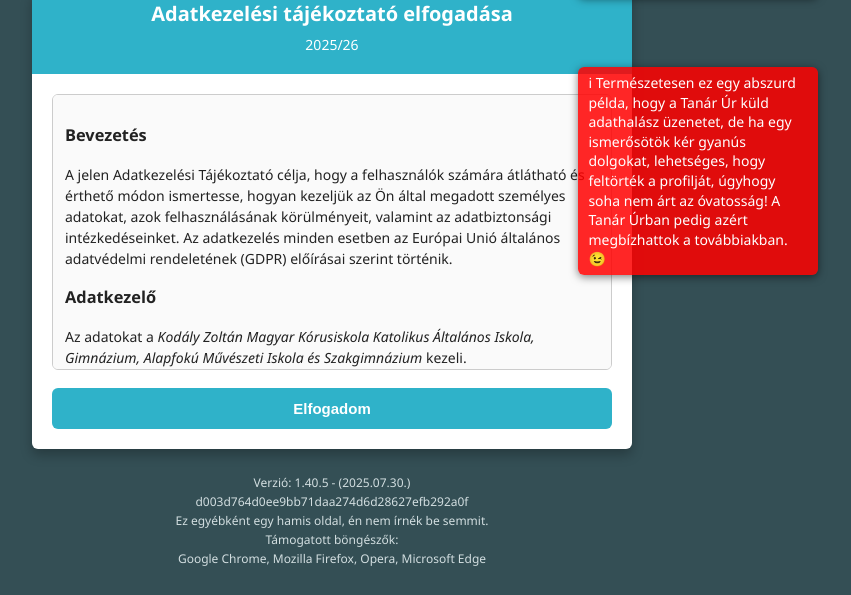
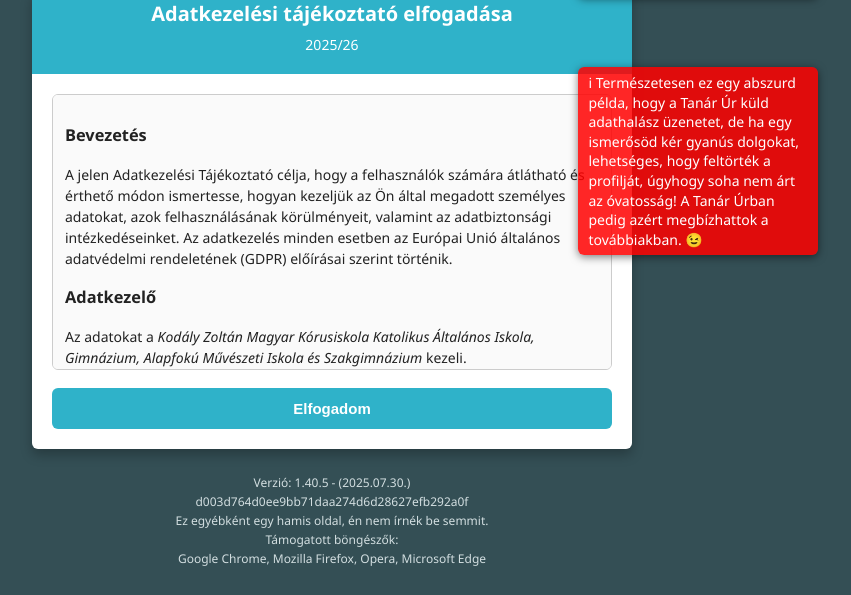
Before and after one commit to szirakivili/adathalaszat-oktatas, a plain HTML site: page faliujsag-gyanus.html in a window 1280 px wide. Shown: the part 373-968 px from the top of the page, without its empty margins (308-1159 px from the left). Drawn offline with Linux system fonts and the light colour scheme.

Commit message:
Update faliujsag-gyanus.html

```diff
--- a/faliujsag-gyanus.html
+++ b/faliujsag-gyanus.html
@@ -194,7 +194,7 @@
     </div>
 
     <div class="mark" style="top:55%; right:12%;">
-      ℹ Természetesen ez egy abszurd példa, hogy a Tanár Úr küld adathalász üzenetet, de ha egy ismerősötök kér gyanús dolgokat,
+      ℹ Természetesen ez egy abszurd példa, hogy a Tanár Úr küld adathalász üzenetet, de ha egy ismerősöd kér gyanús dolgokat,
       lehetséges, hogy feltörték a profilját, úgyhogy soha nem árt az óvatosság! A Tanár Úrban pedig azért megbízhattok a továbbiakban. 😉
     </div>
   </div>
```
